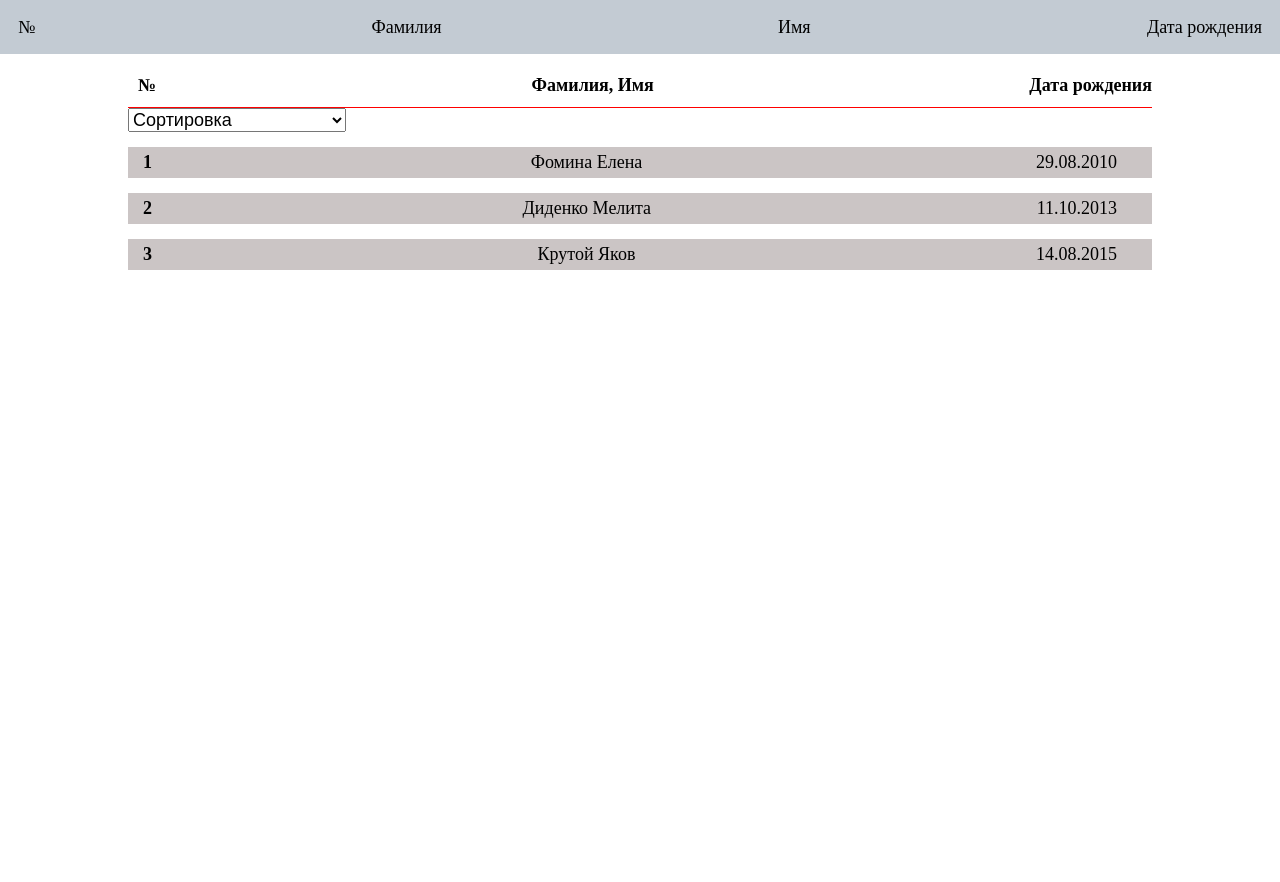
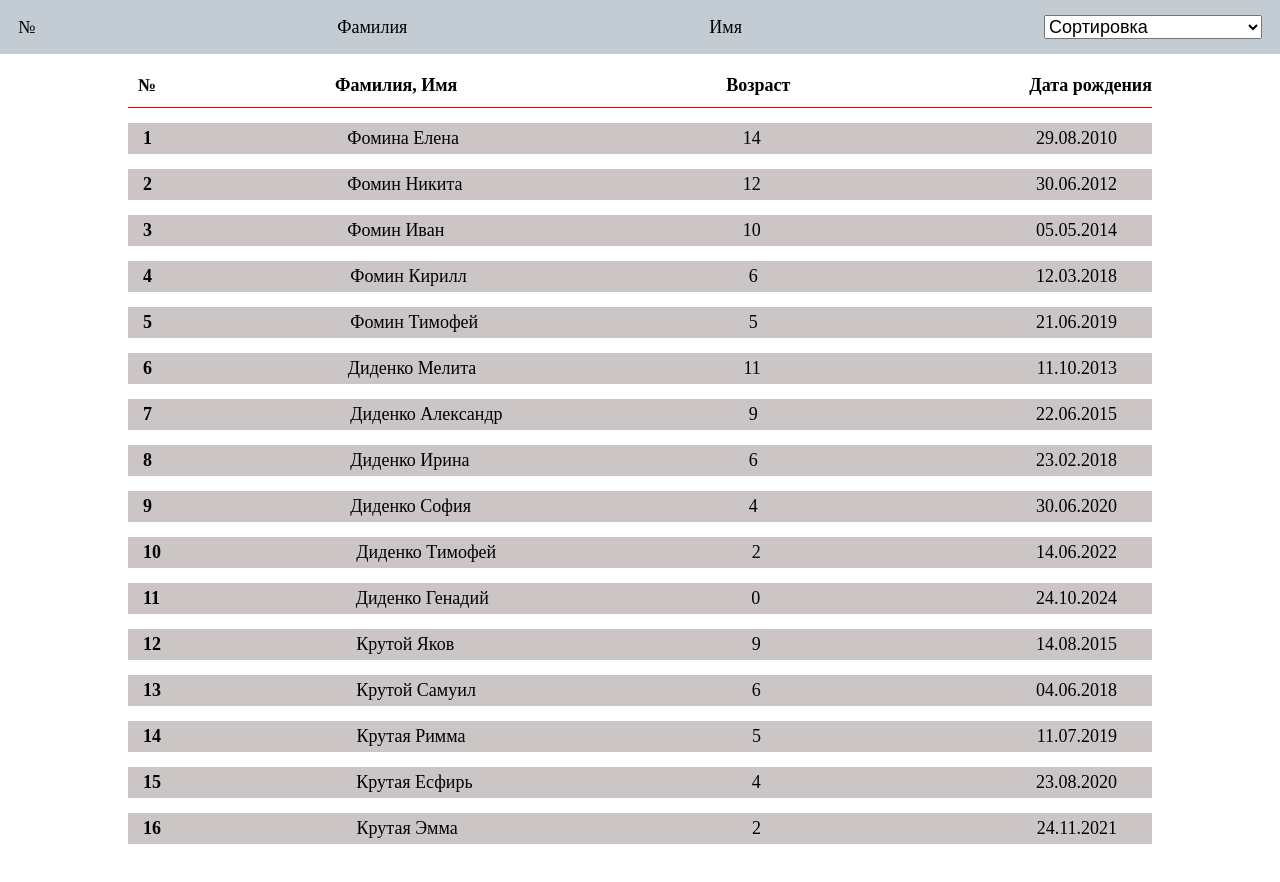
Before and after one commit to Elisei-Trifan/children-church, a React (Create React App) app: page / in a window 1280 px wide. Shown: the top 882 px of the page. Built offline with nearby package versions, Linux system fonts and the light colour scheme.

Commit message:
refactoring

```diff
--- a/src/App.js
+++ b/src/App.js
@@ -3,36 +3,12 @@ import ChildrenItem from './components/ChildrenItem'
 import Navbar from './components/Navbar'
 import TableName from './components/TableName'
 import MySelect from './UI/select/MySelect'
-import { children } from './data/children'
+import { children as child } from './data/children'
 import getFullYear from './utils/getFullYear'
 import './style/App.css'
 import { useState } from 'react'
 
 function App() {
-  const child = [
-    {
-      id: 1,
-      surname: 'Фомин Вадим',
-      lastname: 'Фомина',
-      name: 'Елена',
-      dateOfBirth: '29.08.2010',
-    },
-    {
-      id: 6,
-      surname: 'Диденко Сергей',
-      lastname: 'Диденко',
-      name: 'Мелита',
-      dateOfBirth: '11.10.2013',
-    },
-    {
-      id: 12,
-      surname: 'Крутой Станислав',
-      lastname: 'Крутой',
-      name: 'Яков',
-      dateOfBirth: '14.08.2015',
-    },
-  ]
-
   const [children, setChildren] = useState(child)
   const [selectedSort, setSelectedSort] = useState('')
 
@@ -43,13 +19,13 @@ function App() {
     } else if (sort === 'dateOfBirth') {
       setChildren(
         [...children].sort((a, b) =>
-          getFullYear(a.dateOfBirth) < getFullYear(b.dateOfBirth) ? 1 : -1
+          getFullYear(a.dateOfBirth) > getFullYear(b.dateOfBirth) ? 1 : -1
         )
       )
     } else if (sort === 'dateOfBirth2') {
       setChildren(
         [...children].sort((a, b) =>
-          getFullYear(a.dateOfBirth) > getFullYear(b.dateOfBirth) ? 1 : -1
+          getFullYear(a.dateOfBirth) < getFullYear(b.dateOfBirth) ? 1 : -1
         )
       )
     } else if (sort === 'reset') {
@@ -59,34 +35,9 @@ function App() {
 
   return (
     <>
-      <Navbar />
+      <Navbar sortChildren={sortChildren} selectedSort={selectedSort} />
       <TableName />
       <div className="App">
-        <div>
-          <MySelect
-            value={selectedSort}
-            onChange={sortChildren}
-            defaultValue="Сортировка"
-            options={[
-              {
-                value: 'lastname',
-                name: 'По алфавиту',
-              },
-              {
-                value: 'dateOfBirth',
-                name: 'От младших к старшим',
-              },
-              {
-                value: 'dateOfBirth2',
-                name: 'От старших к младшим',
-              },
-              {
-                value: 'reset',
-                name: 'Сбросить фильтры',
-              },
-            ]}
-          ></MySelect>
-        </div>
         <ChildrenItem children={children} />
       </div>
     </>
--- a/src/UI/select/MySelect.jsx
+++ b/src/UI/select/MySelect.jsx
@@ -16,5 +16,3 @@ const MySelect = ({ options, defaultValue, value, onChange }) => {
 }
 
 export default MySelect
-
-//value={value} onChange={(event) => onChange(event.target.value)}
--- a/src/components/ChildrenItem.jsx
+++ b/src/components/ChildrenItem.jsx
@@ -1,5 +1,6 @@
+/* eslint-disable no-unused-vars */
 import React from 'react'
-// import { children } from '../data/children'
+import getFullYear from '../utils/getFullYear'
 
 const ChildrenItem = ({ children }) => {
   return (
@@ -8,8 +9,11 @@ const ChildrenItem = ({ children }) => {
         <div key={item.id} className="item">
           <h3> {index + 1} </h3>
 
-          <p style={{ paddingRight: '15px' }}>
+          <p style={{ width: '200px' }}>
             {item.lastname} {item.name}
+          </p>
+          <p style={{ marginRight: '80px' }}>
+            {getFullYear(item.dateOfBirth)}{' '}
           </p>
           <p style={{ paddingRight: '20px' }}> {item.dateOfBirth} </p>
         </div>
--- a/src/components/Navbar.jsx
+++ b/src/components/Navbar.jsx
@@ -1,6 +1,7 @@
 import React from 'react'
+import MySelect from '../UI/select/MySelect'
 
-const Navbar = () => {
+const Navbar = ({ selectedSort, sortChildren }) => {
   return (
     <>
       <div className="navbar">
@@ -8,7 +9,31 @@ const Navbar = () => {
 
         <p>Фамилия</p>
         <p>Имя</p>
-        <p> Дата рождения </p>
+        <div>
+          <MySelect
+            value={selectedSort}
+            onChange={sortChildren}
+            defaultValue="Сортировка"
+            options={[
+              {
+                value: 'lastname',
+                name: 'По алфавиту',
+              },
+              {
+                value: 'dateOfBirth',
+                name: 'От младших к старшим',
+              },
+              {
+                value: 'dateOfBirth2',
+                name: 'От старших к младшим',
+              },
+              {
+                value: 'reset',
+                name: 'Сбросить фильтры',
+              },
+            ]}
+          ></MySelect>
+        </div>
       </div>
     </>
   )
--- a/src/components/TableName.jsx
+++ b/src/components/TableName.jsx
@@ -6,7 +6,8 @@ const TableName = () => {
       <div className="table_name">
         <h3 style={{ paddingLeft: '10px' }}> № </h3>
 
-        <h3>Фамилия, Имя</h3>
+        <h3 style={{ paddingRight: '90px' }}>Фамилия, Имя</h3>
+        <h3 style={{ paddingRight: '60px' }}>Возраст</h3>
 
         <h3> Дата рождения </h3>
       </div>
--- a/src/data/children.js
+++ b/src/data/children.js
@@ -44,30 +44,35 @@ export const children = [
   {
     id: 7,
     surname: 'Диденко Сергей',
+    lastname: 'Диденко',
     name: 'Александр',
     dateOfBirth: '22.06.2015',
   },
   {
     id: 8,
     surname: 'Диденко Сергей',
+    lastname: 'Диденко',
     name: 'Ирина',
     dateOfBirth: '23.02.2018',
   },
   {
     id: 9,
     surname: 'Диденко Сергей',
+    lastname: 'Диденко',
     name: 'София',
     dateOfBirth: '30.06.2020',
   },
   {
     id: 10,
     surname: 'Диденко Сергей',
+    lastname: 'Диденко',
     name: 'Тимофей',
     dateOfBirth: '14.06.2022',
   },
   {
     id: 11,
     surname: 'Диденко Сергей',
+    lastname: 'Диденко',
     name: 'Генадий',
     dateOfBirth: '24.10.2024',
   },
@@ -81,24 +86,28 @@ export const children = [
   {
     id: 13,
     surname: 'Крутой Станислав',
+    lastname: 'Крутой',
     name: 'Самуил',
     dateOfBirth: '04.06.2018',
   },
   {
     id: 14,
     surname: 'Крутой Станислав',
+    lastname: 'Крутая',
     name: 'Римма',
     dateOfBirth: '11.07.2019',
   },
   {
     id: 15,
     surname: 'Крутой Станислав',
+    lastname: 'Крутая',
     name: 'Есфирь',
     dateOfBirth: '23.08.2020',
   },
   {
     id: 16,
     surname: 'Крутой Станислав',
+    lastname: 'Крутая',
     name: 'Эмма',
     dateOfBirth: '24.11.2021',
   },
```
